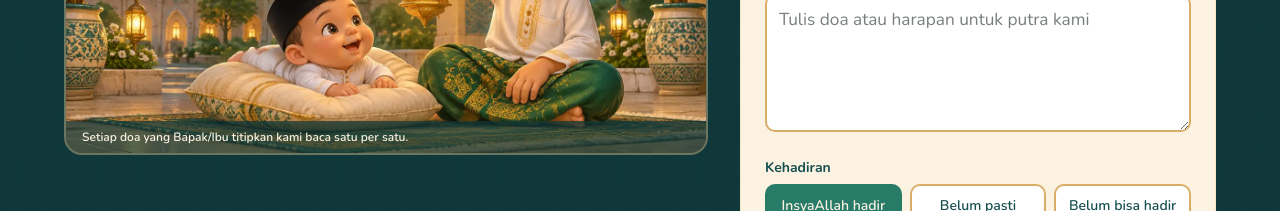
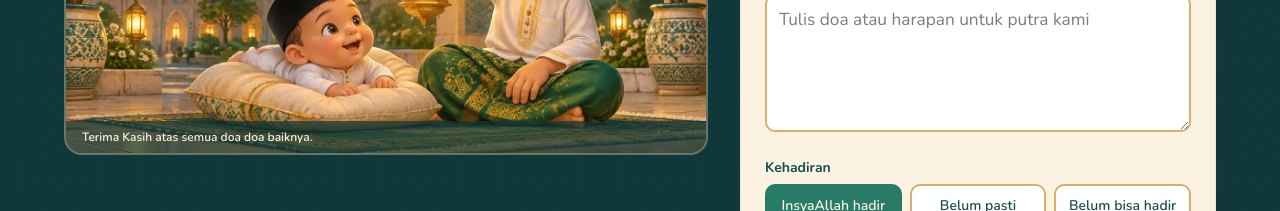
Before and after one commit to llassingan/kidsinvitation, a Next.js app: page / in a window 1280 px wide. Shown: the part 3960-4171 px from the top of the page. Built offline with nearby package versions, Linux system fonts and the light colour scheme; no server answers; the database is empty.

Commit message:
chore(copy): update invitation copy

```diff
--- a/src/components/invitation/WishesSection.tsx
+++ b/src/components/invitation/WishesSection.tsx
@@ -158,7 +158,7 @@ export default function WishesSection() {
                 className="aspect-[16/10] w-full object-cover"
               />
               <figcaption className="absolute inset-x-0 bottom-0 bg-night/70 px-4 py-2 text-xs font-semibold text-cream">
-                Setiap doa yang Bapak/Ibu titipkan kami baca satu per satu.
+                Terima Kasih atas semua doa doa baiknya.
               </figcaption>
             </figure>
           </Reveal>
```
